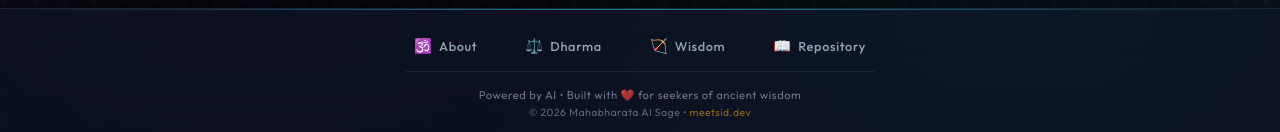
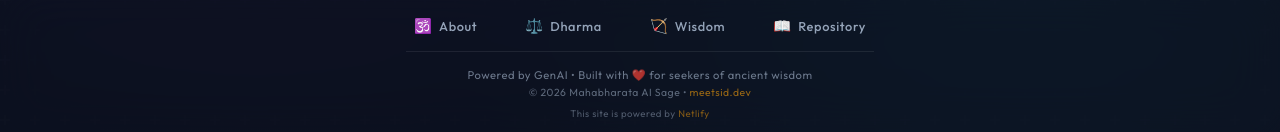
Before and after one commit to sidagarwal04/mahabharata-genai, a Nuxt app in the folder frontend/: page / in a window 1280 px wide. Shown: the part 665-797 px from the top of the page. Built offline with nearby package versions, Linux system fonts and the light colour scheme; no server answers.

Commit message:
feat: Update footer branding and add Netlify attribution for improved clarity

```diff
--- a/frontend/app.vue
+++ b/frontend/app.vue
@@ -147,9 +147,12 @@
         </div>
 
         <div class="footer-credits">
-          <span class="footer-powered">Powered by AI • Built with ❤️ for seekers of ancient wisdom</span>
+          <span class="footer-powered">Powered by GenAI • Built with ❤️ for seekers of ancient wisdom</span>
           <div class="footer-copyright">
             © 2026 Mahabharata AI Sage • <a href="https://meetsid.dev" target="_blank" class="footer-author">meetsid.dev</a>
+          </div>
+          <div class="footer-netlify">
+            This site is powered by <a href="https://netlify.com" target="_blank" class="footer-author">Netlify</a>
           </div>
         </div>
       </div>
--- a/frontend/assets/css/main.css
+++ b/frontend/assets/css/main.css
@@ -695,6 +695,14 @@ body::before {
   color: var(--text-muted);
   opacity: 0.6;
   letter-spacing: 0.05em;
+}
+
+.footer-netlify {
+  font-size: 0.6rem;
+  color: var(--text-muted);
+  opacity: 0.5;
+  letter-spacing: 0.05em;
+  margin-top: 0.25rem;
 }
 
 .footer-author {
```
